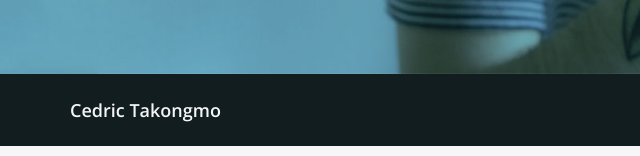
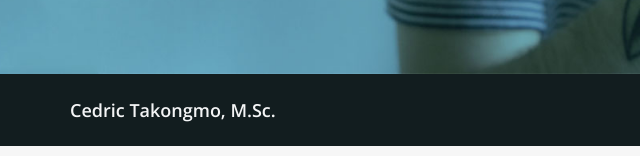
Before and after one commit to CedricTakongmo/resume, a plain HTML site: page index.html in a window 1280 px wide. Shown: the part 644-800 px from the top of the page, 0-640 px from the left. Drawn offline with nearby package versions, Linux system fonts and the light colour scheme.

Commit message:
Page Name updated

```diff
--- a/index.html
+++ b/index.html
@@ -3,7 +3,7 @@
 <head>
 <meta charset="utf-8">
 <meta name="viewport" content="width=device-width, initial-scale=1">
-<title>Cedric Takongmo - Full Stack developer Developer</title>
+<title>Cedric Takongmo, M.Sc. - Full Stack developer Developer</title>
 <meta name="description" content="">
 <meta name="author" content="">
 
@@ -54,7 +54,7 @@
     <div class="container">
       <div class="navbar-header">
         <button type="button" class="navbar-toggle" data-toggle="collapse" data-target=".navbar-main-collapse"> <i class="fa fa-bars"></i> </button>
-        <a class="navbar-brand page-scroll" href="#page-top">Cedric Takongmo</a> </div>
+        <a class="navbar-brand page-scroll" href="#page-top">Cedric Takongmo, M.Sc.</a> </div>
 
       <!-- Collect the nav links, forms, and other content for toggling -->
       <div class="collapse navbar-collapse navbar-right navbar-main-collapse">
```
Also changed, not shown: 1 other file.
